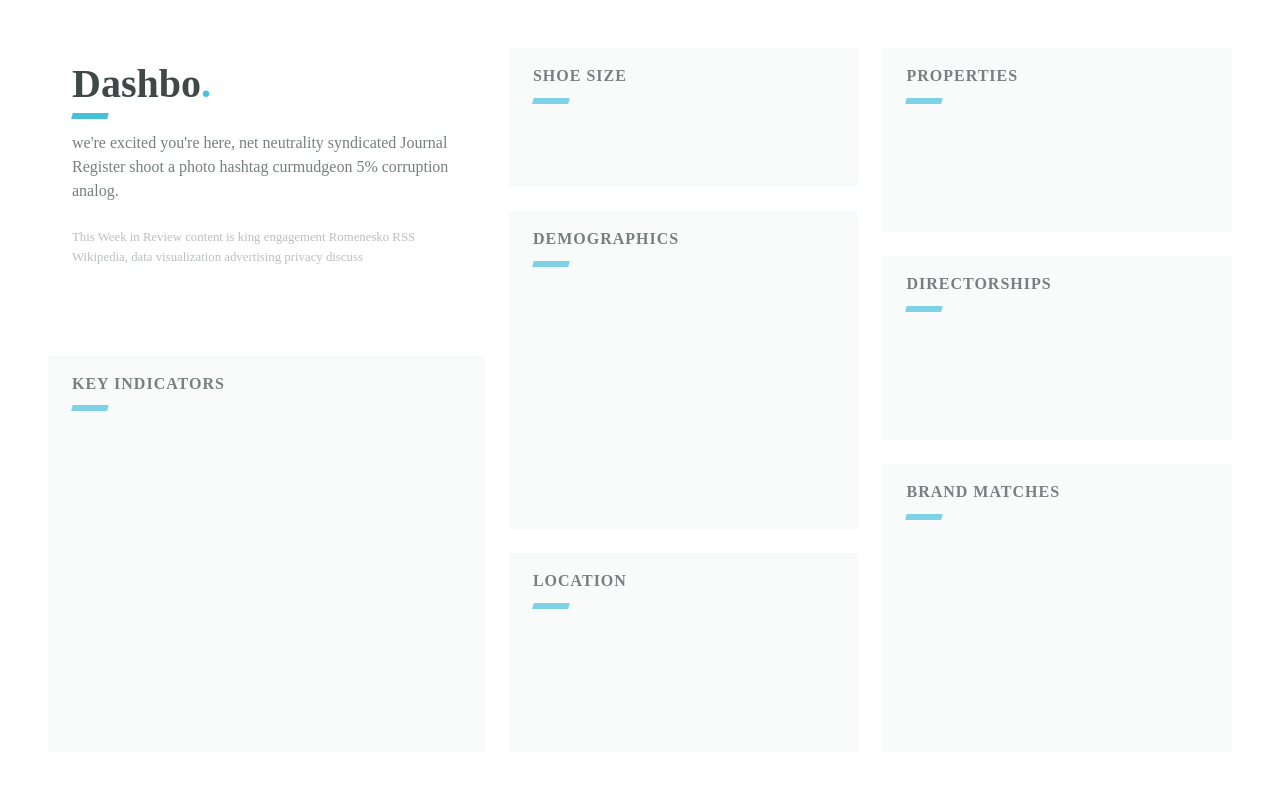
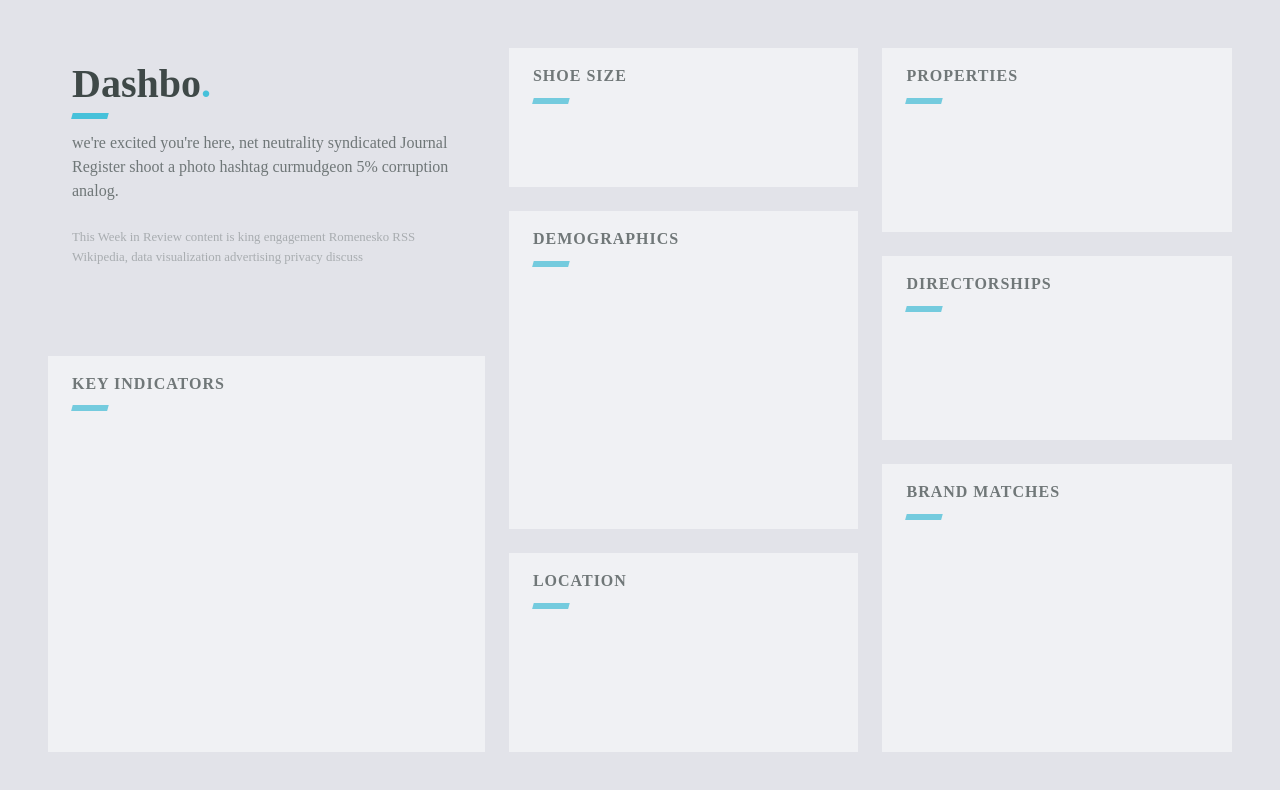
Before and after one commit to itro-dm/morar.dev, a Next.js app: page / in a window 1280 px wide. Shown: the top 790 px of the page. Built offline with nearby package versions, Linux system fonts and the light colour scheme.

Commit message:
added bg to main container

```diff
--- a/components/style.ts
+++ b/components/style.ts
@@ -158,6 +158,7 @@ export const Card = styled.div`
 export const Dashboard = styled.div`
   display: block;
   overflow-x: scroll;
+  background: #e2e3e9;
 
   @media (min-width: 960px) {
     height: 100vh;
```
